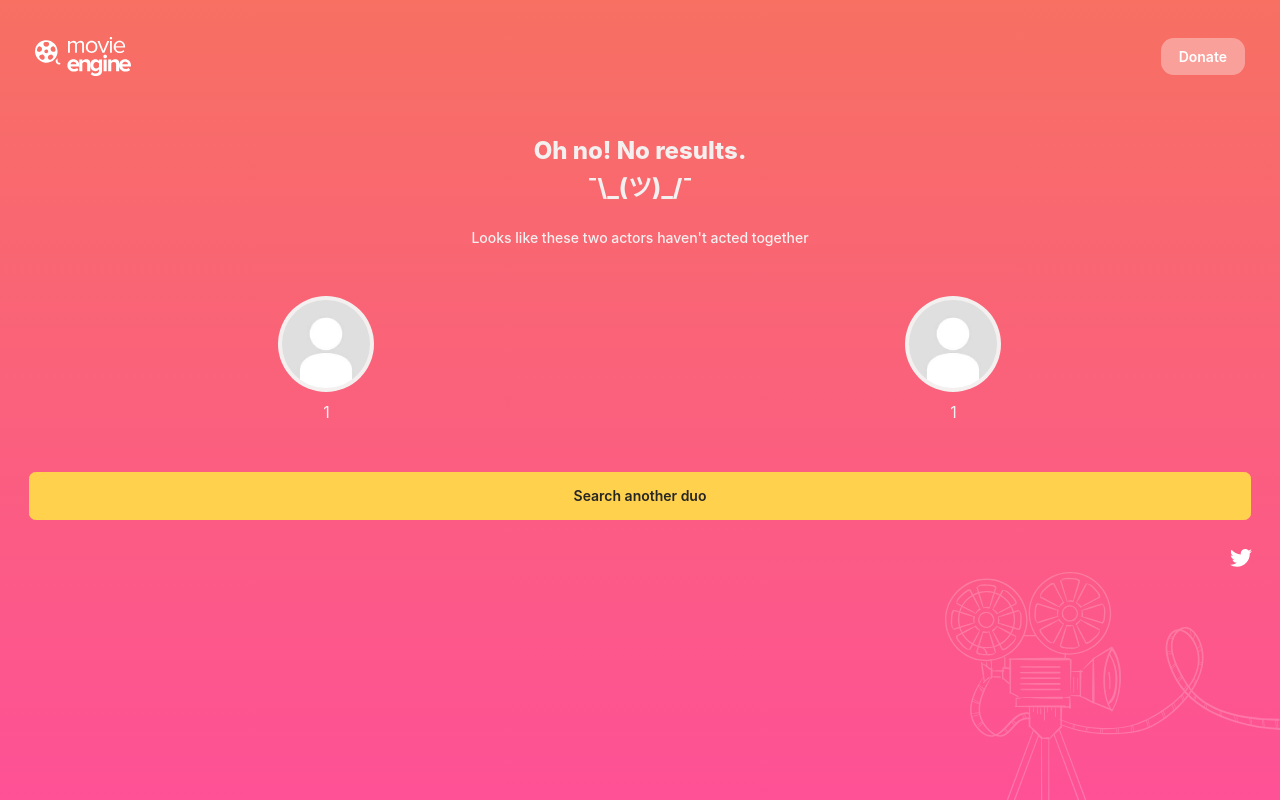
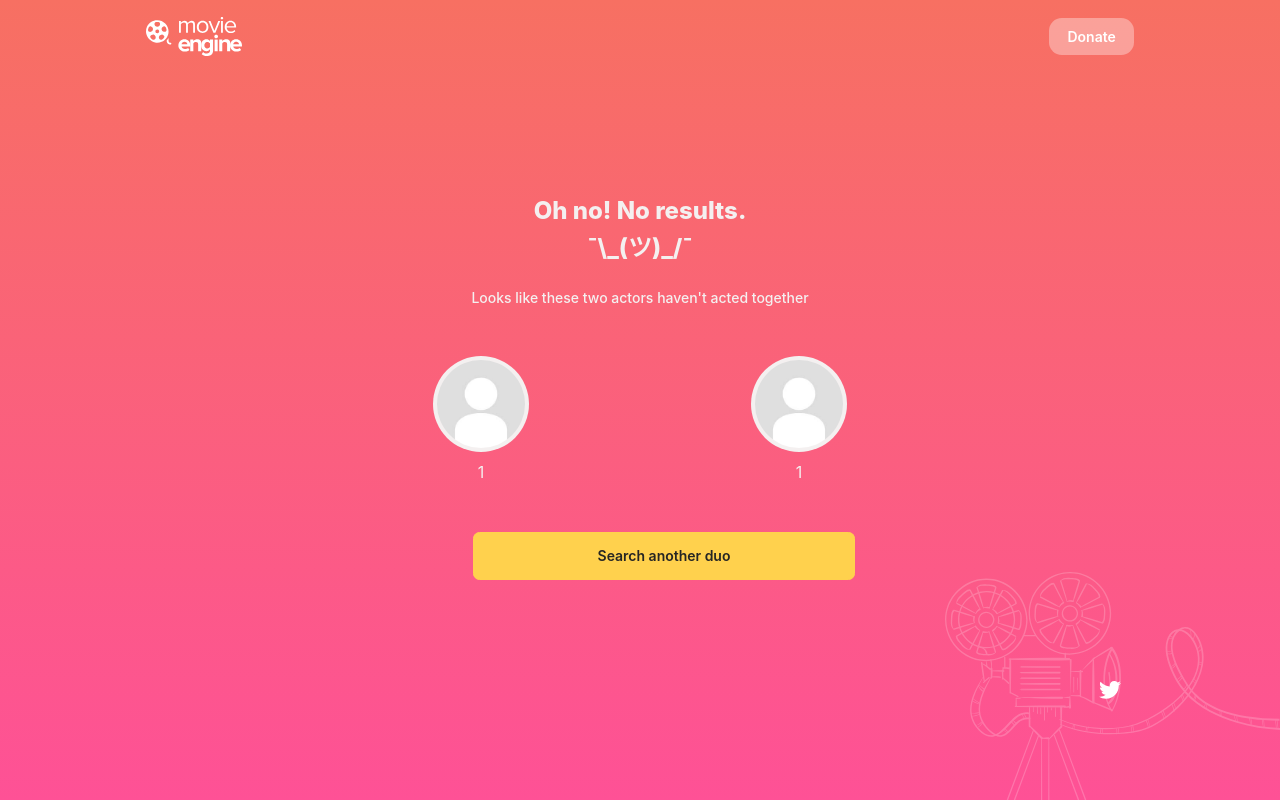
Before and after one commit to jessebouman/movieengine1, a Django app: a page that uses templates/base.html in a window 1280 px wide. Run offline with Django 3.2, Linux system fonts and the light colour scheme; data that the repository does not hold is empty; some libraries are stand-ins or nearby versions; some web fonts are replaced.

Commit message:
Desktop Version

```diff
--- a/home/templates/result.html
+++ b/home/templates/result.html
@@ -6,6 +6,11 @@
 <!-- background reel image -->
 <img alt="background photo reel" src="{% static 'img/reel.svg' %}" style="position: fixed; bottom: 0; right: 0; z-index: -1;opacity: .2;" />
 
+<div class="row justify-content-center">
+	<!-- Extra padding for large devices -->
+	<div class="col-3 d-none d-md-block"></div>
+
+	<div class="col">
 		<!-- result/no result header block -->
 		{% if media_list %}
 			<h1 class="text-center text-light mb-5 mt-5" style="font-size: 20px">Yes! They did work together!</h1>
@@ -35,7 +40,7 @@
 
 		<!-- Movie list block -->
 		{% if media_list %}
-	<div class="row justify-content-center mx-2 mb-3">
+			<div class="row mx-2 mb-3">
 				<ul class="list-unstyled text-light">
 				{% for media in media_list %}
 					<li class="row mb-4">
@@ -52,9 +57,18 @@
 			</div>
 		{% endif %}
 
-<!-- Search another duo button -->
-<div class="row mb-3">
-	<a class="btn btn-block btn-warning text-dark mx-3" style="font-weight: 600; font-size: 14px;" href="/">Search another duo</a>
+		<!-- Search another duo button (mobile) -->
+		<div class="d-md-none row">
+			<a class="btn btn-block btn-warning text-dark mx-4 mb-2" style="font-weight: 600; font-size: 14px;" href="/">Search another duo</a>
+		</div>
+		<!-- Search another duo button (desktop) -->
+		<div class="d-none d-md-block row" style="margin-left: 7rem; margin-right: 7rem;">
+			<a class="btn btn-block btn-warning text-dark mx-4 mb-2" style="font-weight: 600; font-size: 14px;" href="/">Search another duo</a>
+		</div>
+	</div>
+
+	<!-- Extra padding for large devices -->
+	<div class="col-3 d-none d-md-block"></div>
 </div>
 
 {% endblock %}
--- a/imdb/settings.py
+++ b/imdb/settings.py
@@ -24,9 +24,9 @@ BASE_DIR = os.path.dirname(os.path.dirname(os.path.abspath(__file__)))
 SECRET_KEY = os.environ['SECRET_KEY']
 
 # SECURITY WARNING: don't run with debug turned on in production!
-DEBUG = True
+DEBUG = False
 
-ALLOWED_HOSTS = ['localhost', 'imdbactorsearch.herokuapp.com']
+ALLOWED_HOSTS = ['localhost', 'imdbactorsearch.herokuapp.com', 'movieengine.org', '*.movieengine.org']
 
 
 # Application definition
--- a/templates/_partials/navbar.html
+++ b/templates/_partials/navbar.html
@@ -1,5 +1,8 @@
 {% load static %}
-<nav class="bg-transparent navbar navbar-expand-lg mx-auto my-4 px-3">
+
+<!-- Mobile navbar -->
+<div class="d-md-none">
+	<nav class="d-md-none bg-transparent navbar navbar-expand-lg mx-auto my-4 px-3" style="margin-bottom: 3rem !important;">
 		<div class="container-fluid">
 
 			<a class="navbar-brand" href='/'>
@@ -16,3 +19,25 @@
 
 		</div>
 	</nav>
+</div>
+
+<!-- Desktop navbar -->
+<div class="d-none d-md-block">
+	<nav class="bg-transparent navbar navbar-expand-lg mx-auto" style="margin-bottom: 5rem !important; padding-right: 10%; padding-left: 10%;">
+		<div class="container-fluid">
+
+			<a class="navbar-brand" href='/'>
+				<img alt="Movie Engine Logo" class="embed-responsive" style="width: 6rem" src="{% static 'img/logo_white.svg' %}">
+			</a>
+
+			<ul class="navbar-nav ml-auto">
+
+				<li class="nav-item">
+					<a class="border-0 btn btn-secondary text-white py-2" style="border-radius: .8rem; font-size: 14px; font-weight: 600; padding-left: 18px; padding-right: 18px;" href="https://www.paypal.com/cgi-bin/webscr?cmd=_donations&business=jesse.bouman%40gmail.com&currency_code=USD&source=url">Donate</a>
+				</li>
+
+			</ul>
+
+		</div>
+	</nav>
+</div>
--- /dev/null
+++ b/templates/_partials/twitter_button.html
@@ -0,0 +1,27 @@
+{% load static %}
+
+<!-- Mobile Twitter button -->
+<div class="d-md-none">
+	<div class="bg-transparent navbar mb-2" style="position:relative; bottom: 0; left: 0; right: 0; padding-right:0%">
+		<ul class="navbar-nav ml-auto">
+			<li class="nav-item">
+				<a href="https://www.twitter.com/jessebouman">
+					<img alt="Twitter" src="{% static 'img/twitter.svg' %}">
+				</a>
+			</li>
+		</ul>
+	</div>
+</div>
+
+<!-- Desktop Twitter button -->
+<div class="d-none d-md-block">
+	<div class="bg-transparent navbar mb-2 pr-3" style="position:static; bottom: 0; left: 0; margin-right: 10%; margin-top: 5rem;">
+		<ul class="navbar-nav ml-auto">
+			<li class="nav-item">
+				<a href="https://www.twitter.com/jessebouman">
+					<img alt="Twitter" src="{% static 'img/twitter.svg' %}">
+				</a>
+			</li>
+		</ul>
+	</div>
+</div>
--- a/templates/base.html
+++ b/templates/base.html
@@ -32,19 +32,10 @@ Please visit https://www.spencerfd.me for my contact information, portfolio, and
 
 	{% include '_partials/navbar.html' %}
 
-	<div class="container-fluid px-4">
+	<div class="container-fluid">
 		{% block content %} {% endblock %}
 
-		<!-- Twitter button -->
-		<div class="bg-transparent navbar mb-2" style="bottom: 0; left: 0; right: 0; padding-right: 0px">
-			<ul class="navbar-nav ml-auto">
-				<li class="nav-item">
-					<a href="https://www.twitter.com/jessebouman">
-						<img alt="Twitter" src="{% static 'img/twitter.svg' %}">
-					</a>
-				</li>
-			</ul>
-		</div>
+		{% include '_partials/twitter_button.html' %}
 	</div>
 
 
```
Also changed, not shown: home/templates/home.html (+18 -1 lines), templates/404.html (+6 -2 lines), templates/500.html (+6 -3 lines). Lines whose indentation alone changed are shown as unchanged.
